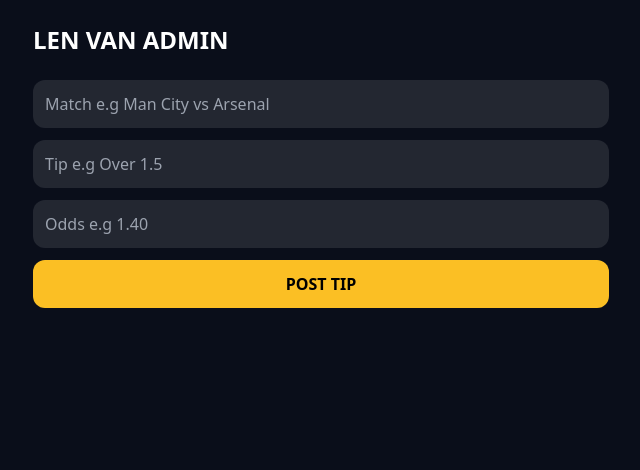
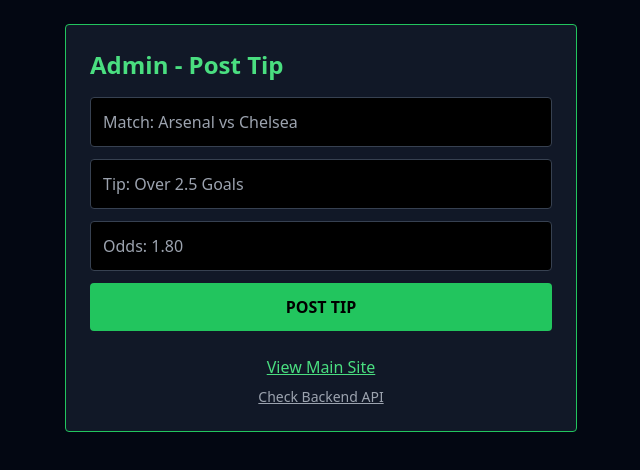
Before and after one commit to leonardkipchumba24-rgb/len-van-tips-arena-frontend, a plain HTML site: page admin.html in a window 1280 px wide. Shown: the whole page, without its empty margins (319-959 px from the left). Drawn offline with nearby package versions, Linux system fonts and the light colour scheme.

Commit message:
Update admin.html

```diff
--- a/admin.html
+++ b/admin.html
@@ -1,28 +1,31 @@
 <!DOCTYPE html>
-<html>
-<head>
-<meta charset="UTF-8">
-<meta name="viewport" content="width=device-width, initial-scale=1.0">
-<title>Admin - Len Van</title>
-<script src="https://cdn.tailwindcss.com"></script>
-</head>
-<body class="bg-[#0a0e1a] text-white p-6">
-<div class="max-w-xl mx-auto">
-<h1 class="text-2xl font-black mb-6">LEN VAN ADMIN</h1>
-<input id="match" placeholder="Match e.g Man City vs Arsenal" class="w-full p-3 rounded-xl bg-white/10 mb-3">
-<input id="tip" placeholder="Tip e.g Over 1.5" class="w-full p-3 rounded-xl bg-white/10 mb-3">
-<input id="odds" placeholder="Odds e.g 1.40" class="w-full p-3 rounded-xl bg-white/10 mb-3">
-<button onclick="postTip()" class="w-full bg-amber-400 text-black font-black py-3 rounded-xl">POST TIP</button>
-<p id="msg" class="mt-4 text-amber-300"></p>
-</div>
+<html><head><meta charset="UTF-8"><meta name="viewport" content="width=device-width,initial-scale=1"><title>Admin - Len Van</title>
+<script src="https://cdn.tailwindcss.com"></script></head>
+<body class="bg-gray-950 text-white p-6">
+<div class="max-w-lg mx-auto bg-gray-900 p-6 rounded border border-green-500">
+<h1 class="text-2xl font-bold text-green-400 mb-4">Admin - Post Tip</h1>
+<input id="match" placeholder="Match: Arsenal vs Chelsea" class="w-full p-3 mb-3 bg-black border border-gray-700 rounded">
+<input id="tip" placeholder="Tip: Over 2.5 Goals" class="w-full p-3 mb-3 bg-black border border-gray-700 rounded">
+<input id="odds" placeholder="Odds: 1.80" class="w-full p-3 mb-3 bg-black border border-gray-700 rounded">
+<button onclick="postTip()" class="w-full bg-green-500 hover:bg-green-600 p-3 rounded font-bold text-black">POST TIP</button>
+<p id="status" class="mt-4 text-center font-bold"></p>
+<div class="mt-6 text-center space-y-2">
+<a href="https://len-van-tips-arena-frontend.vercel.app" class="text-green-400 underline block">View Main Site</a>
+<a href="https://len-van-tips-arena-backend.onrender.com/api/tips" class="text-gray-400 underline text-sm block">Check Backend API</a>
+</div></div>
 <script>
-const BACKEND="https://len-van-tips-arena-backend.onrender.com";
+const API='https://len-van-tips-arena-backend.onrender.com/api/tips';
 async function postTip(){
- const body={match:document.getElementById('match').value,tip:document.getElementById('tip').value,odds:document.getElementById('odds').value};
- const res=await fetch(BACKEND+"/api/tips",{method:"POST",headers:{"Content-Type":"application/json"},body:JSON.stringify(body)});
- const d=await res.json();
- document.getElementById('msg').innerText=d.message||"Posted!";
+ const match=document.getElementById('match').value.trim();
+ const tip=document.getElementById('tip').value.trim();
+ const odds=document.getElementById('odds').value.trim();
+ if(!match||!tip) return alert('Fill match and tip');
+ document.getElementById('status').textContent='Posting...';
+ try{
+  const r=await fetch(API,{method:'POST',headers:{'Content-Type':'application/json'},body:JSON.stringify({match,tip,odds})});
+  const d=await r.json();
+  document.getElementById('status').textContent='✅ '+d.message+' - SUCCESS!';
+  document.getElementById('match').value='';document.getElementById('tip').value='';document.getElementById('odds').value='';
+ }catch(e){document.getElementById('status').textContent='❌ Failed: '+e; console.error(e);}
 }
-</script>
-</body>
-</html>
+</script></body></html>
```
